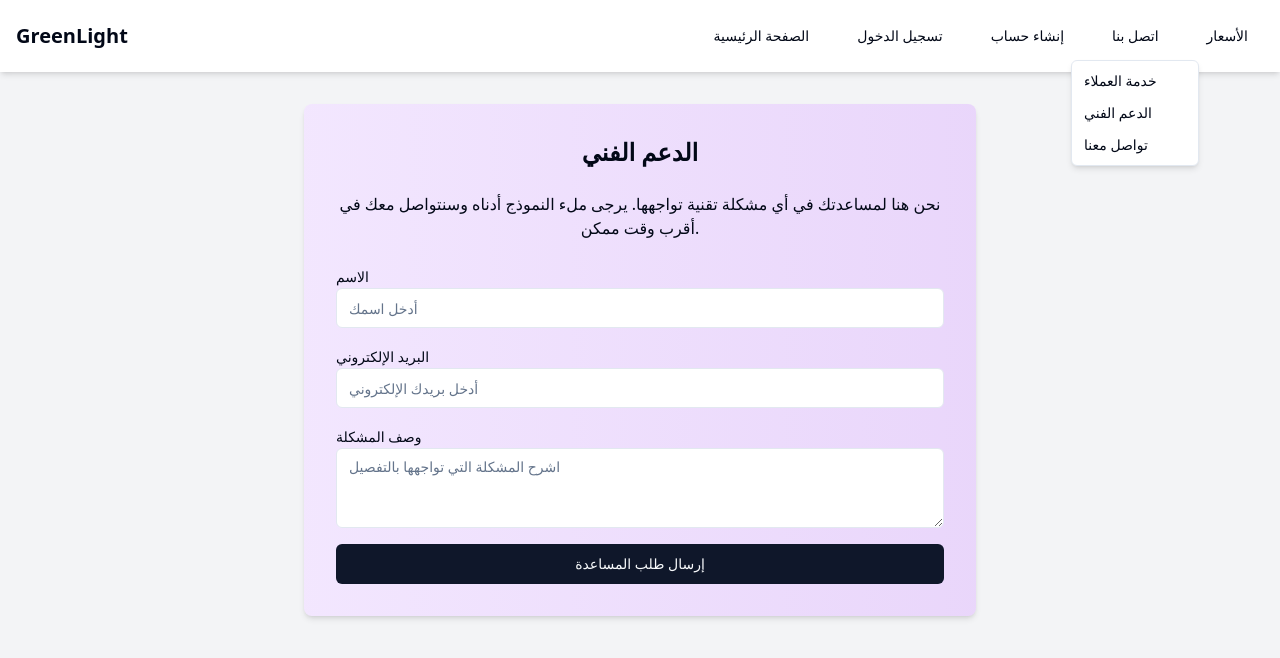
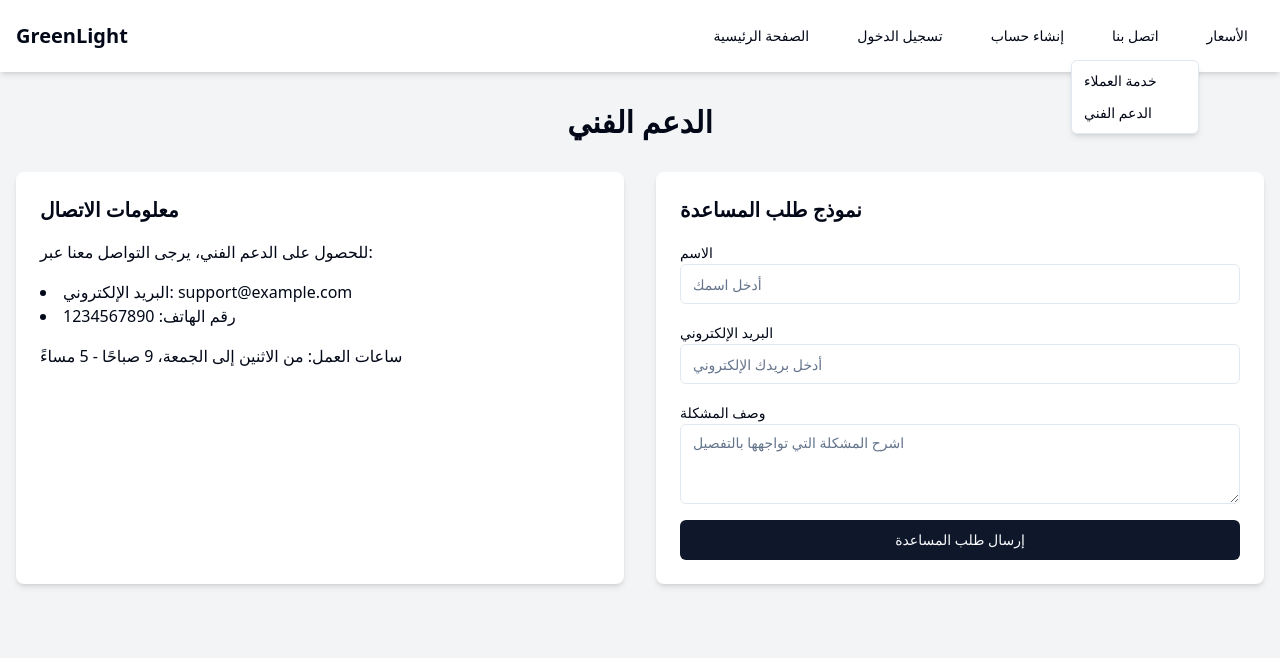
Before and after one commit to marvc568/connect-ease-platform-31, a React (Vite) app: page /support in a window 1280 px wide. Both pictures are taken after a click on the button "اتصل بنا". Shown: the top 658 px of the page. Built offline with nearby package versions, Linux system fonts and the light colour scheme.

Commit message:
Move Support to its own page
Relocated the Support component to its dedicated page for better organization and accessibility within the application.
[skip gpt_engineer]

```diff
--- a/src/components/Header.jsx
+++ b/src/components/Header.jsx
@@ -28,10 +28,7 @@ const Header = () => {
                     <Link to="/contact" className="w-full">خدمة العملاء</Link>
                   </DropdownMenuItem>
                   <DropdownMenuItem>
-                    <Link to="/technical-support" className="w-full">الدعم الفني</Link>
-                  </DropdownMenuItem>
-                  <DropdownMenuItem>
-                    <Link to="/social-media" className="w-full">تواصل معنا</Link>
+                    <Link to="/support" className="w-full">الدعم الفني</Link>
                   </DropdownMenuItem>
                 </DropdownMenuContent>
               </DropdownMenu>
--- a/src/pages/ContactUs.jsx
+++ b/src/pages/ContactUs.jsx
@@ -20,7 +20,6 @@ const ContactUs = () => {
       <Header />
       <main className="container mx-auto px-4 py-8">
         <h1 className="text-3xl font-bold mb-8 text-center">اتصل بنا</h1>
-        <div className="grid grid-cols-1 md:grid-cols-2 gap-8">
         <div className="bg-white rounded-lg shadow-md p-6 relative overflow-hidden">
           <div
             className="absolute inset-0 bg-cover bg-center z-0"
@@ -59,16 +58,8 @@ const ContactUs = () => {
             )}
           </div>
         </div>
-          <div className="bg-white rounded-lg shadow-md p-6 relative overflow-hidden">
-            <div className="absolute inset-0 bg-gradient-to-r from-green-400 to-green-600 opacity-20"></div>
-            <div className="relative z-10">
-              <h2 className="text-xl font-semibold mb-4">الدعم الفني</h2>
-              <p className="mb-4">للحصول على الدعم الفني، يرجى التواصل معنا عبر:</p>
-              <ul className="list-disc list-inside mb-4">
-                <li>البريد الإلكتروني: support@example.com</li>
-                <li>رقم الهاتف: 1234567890</li>
-              </ul>
-              <h3 className="text-lg font-medium mb-2">تواصل معنا</h3>
+        <div className="mt-8 bg-white rounded-lg shadow-md p-6">
+          <h3 className="text-xl font-semibold mb-4">تواصل معنا</h3>
           <div className="flex space-x-4">
             <a href="#" className="text-blue-600 hover:text-blue-800">
               <Linkedin size={24} />
@@ -81,8 +72,6 @@ const ContactUs = () => {
             </a>
           </div>
         </div>
-          </div>
-        </div>
       </main>
     </div>
   );
--- a/src/pages/Support.jsx
+++ b/src/pages/Support.jsx
@@ -16,11 +16,19 @@ const Support = () => {
     <div className="min-h-screen bg-gray-100">
       <Header />
       <main className="container mx-auto px-4 py-8">
-        <div className="max-w-2xl mx-auto bg-white rounded-lg shadow-md p-8 relative overflow-hidden">
-          <div className="absolute inset-0 bg-gradient-to-r from-purple-400 to-purple-600 opacity-20"></div>
-          <div className="relative z-10">
-            <h2 className="text-2xl font-semibold mb-6 text-center">الدعم الفني</h2>
-            <p className="mb-6 text-center">نحن هنا لمساعدتك في أي مشكلة تقنية تواجهها. يرجى ملء النموذج أدناه وسنتواصل معك في أقرب وقت ممكن.</p>
+        <h1 className="text-3xl font-bold mb-8 text-center">الدعم الفني</h1>
+        <div className="grid grid-cols-1 md:grid-cols-2 gap-8">
+          <div className="bg-white rounded-lg shadow-md p-6">
+            <h2 className="text-xl font-semibold mb-4">معلومات الاتصال</h2>
+            <p className="mb-4">للحصول على الدعم الفني، يرجى التواصل معنا عبر:</p>
+            <ul className="list-disc list-inside mb-4">
+              <li>البريد الإلكتروني: support@example.com</li>
+              <li>رقم الهاتف: 1234567890</li>
+            </ul>
+            <p>ساعات العمل: من الاثنين إلى الجمعة، 9 صباحًا - 5 مساءً</p>
+          </div>
+          <div className="bg-white rounded-lg shadow-md p-6">
+            <h2 className="text-xl font-semibold mb-4">نموذج طلب المساعدة</h2>
             <form onSubmit={handleSubmit}>
               <div className="space-y-4">
                 <div>
```
Lines whose indentation alone changed are shown as unchanged.
